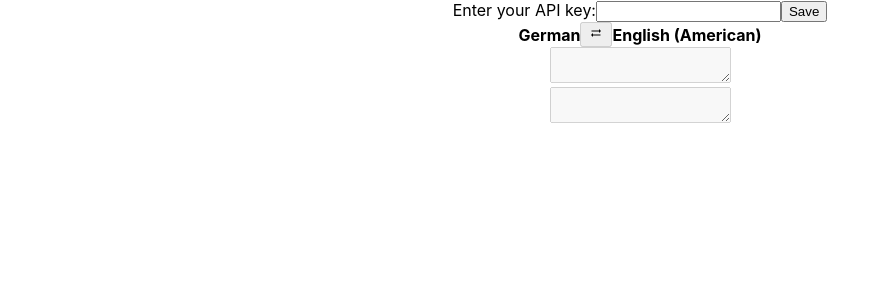
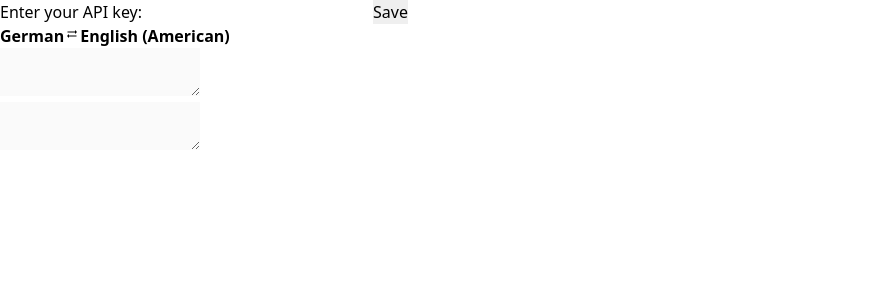
Before and after one commit to xkons/deepl-translator-react, a React (Create React App) app: page / in a window 1280 px wide. Shown: the top 300 px of the page, without its empty margins (0-889 px from the left). Built offline with nearby package versions, Linux system fonts and the light colour scheme.

Commit message:
Setup tailwind CSS

```diff
--- /dev/null
+++ b/craco.config.js
@@ -0,0 +1,10 @@
+module.exports = {
+    style: {
+      postcss: {
+        plugins: [
+          require('tailwindcss'),
+          require('autoprefixer'),
+        ],
+      },
+    },
+  }
--- a/public/index.html
+++ b/public/index.html
@@ -26,7 +26,7 @@
     -->
     <title>React App</title>
   </head>
-  <body>
+  <body class="dark:bg-gray-900 dark:text-white">
     <noscript>You need to enable JavaScript to run this app.</noscript>
     <div id="root"></div>
     <!--
--- a/src/App.css
+++ /dev/null
@@ -1,38 +0,0 @@
-.App {
-  text-align: center;
-}
-
-.App-logo {
-  height: 40vmin;
-  pointer-events: none;
-}
-
-@media (prefers-reduced-motion: no-preference) {
-  .App-logo {
-    animation: App-logo-spin infinite 20s linear;
-  }
-}
-
-.App-header {
-  background-color: #282c34;
-  min-height: 100vh;
-  display: flex;
-  flex-direction: column;
-  align-items: center;
-  justify-content: center;
-  font-size: calc(10px + 2vmin);
-  color: white;
-}
-
-.App-link {
-  color: #61dafb;
-}
-
-@keyframes App-logo-spin {
-  from {
-    transform: rotate(0deg);
-  }
-  to {
-    transform: rotate(360deg);
-  }
-}
--- a/src/App.tsx
+++ b/src/App.tsx
@@ -1,6 +1,5 @@
 import React, { useState, useEffect, useCallback } from 'react';
 import useDebounce from './use-debounce';
-import './App.css';
 import TranslateForm, { LanguageOptions } from './components/TranslateForm';
 
 export interface DeeplLanguage {
--- a/src/index.css
+++ b/src/index.css
@@ -1,20 +1,7 @@
-body {
-  margin: 0;
-  font-family: -apple-system, BlinkMacSystemFont, 'Segoe UI', 'Roboto', 'Oxygen',
-    'Ubuntu', 'Cantarell', 'Fira Sans', 'Droid Sans', 'Helvetica Neue',
-    sans-serif;
-  -webkit-font-smoothing: antialiased;
-  -moz-osx-font-smoothing: grayscale;
+@tailwind base;
+@tailwind components;
+@tailwind utilities;
+
+.btn {
+  @apply px-3 h-30 text-xs rounded-lg shadow-md cursor-pointer bg-white hover:bg-blue-700 hover:text-white text-black;
 }
-
-@media (prefers-color-scheme: dark) {
-  body {
-    color: #eee;
-    background: #121212;
-  }
-}
-
-code {
-  font-family: source-code-pro, Menlo, Monaco, Consolas, 'Courier New',
-    monospace;
-}
--- /dev/null
+++ b/tailwind.config.js
@@ -0,0 +1,15 @@
+module.exports = {
+  purge: ['./src/**/*.{js,jsx,ts,tsx}', './public/index.html'],
+  darkMode: 'media',
+  theme: {
+    extend: {
+      spacing: {
+        '30': '30px',
+      }
+    },
+  },
+  variants: {
+    extend: {},
+  },
+  plugins: [],
+}
```
Also changed, not shown: package.json (+10 -3 lines), 1 other file (tests, documents, lock files or other folders).
